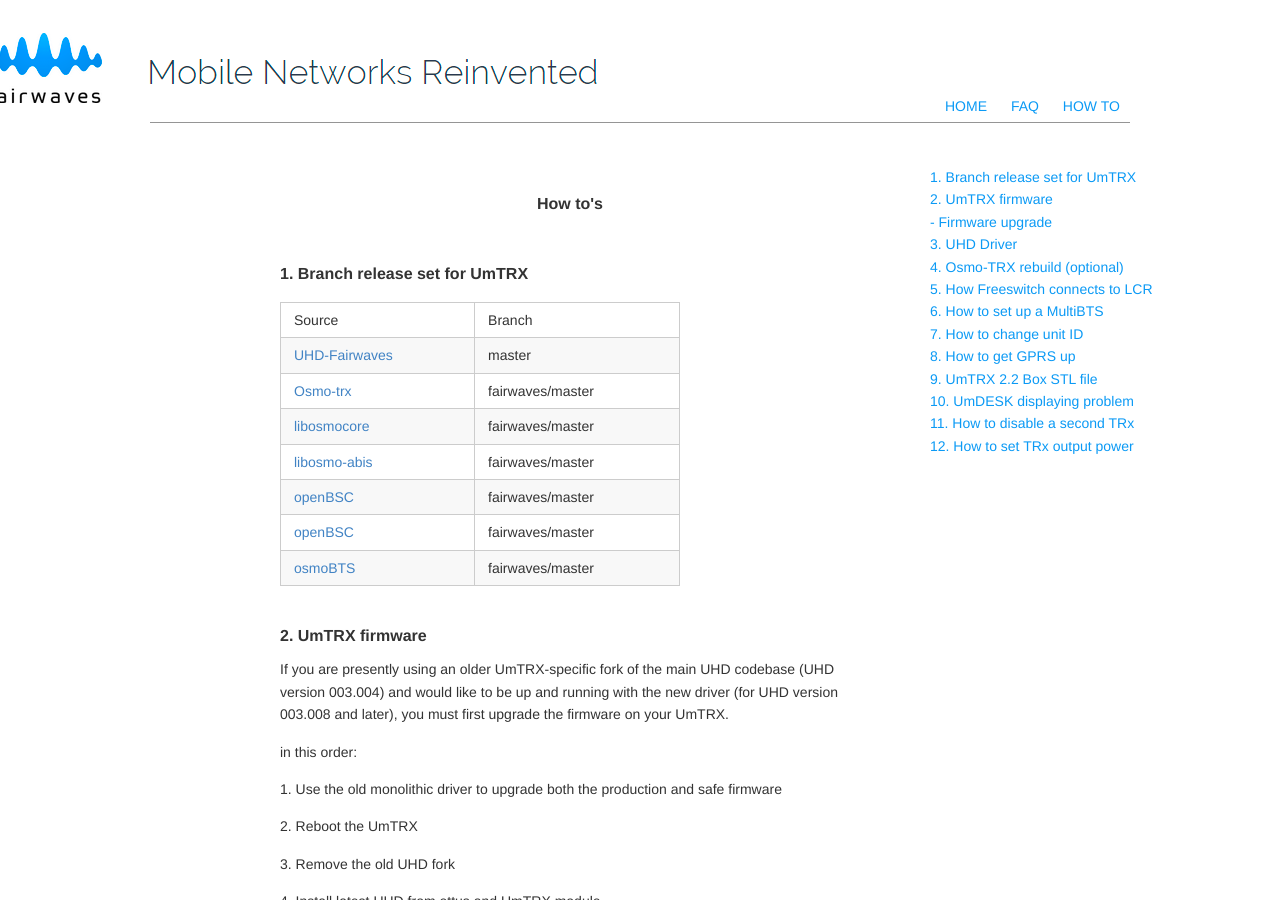
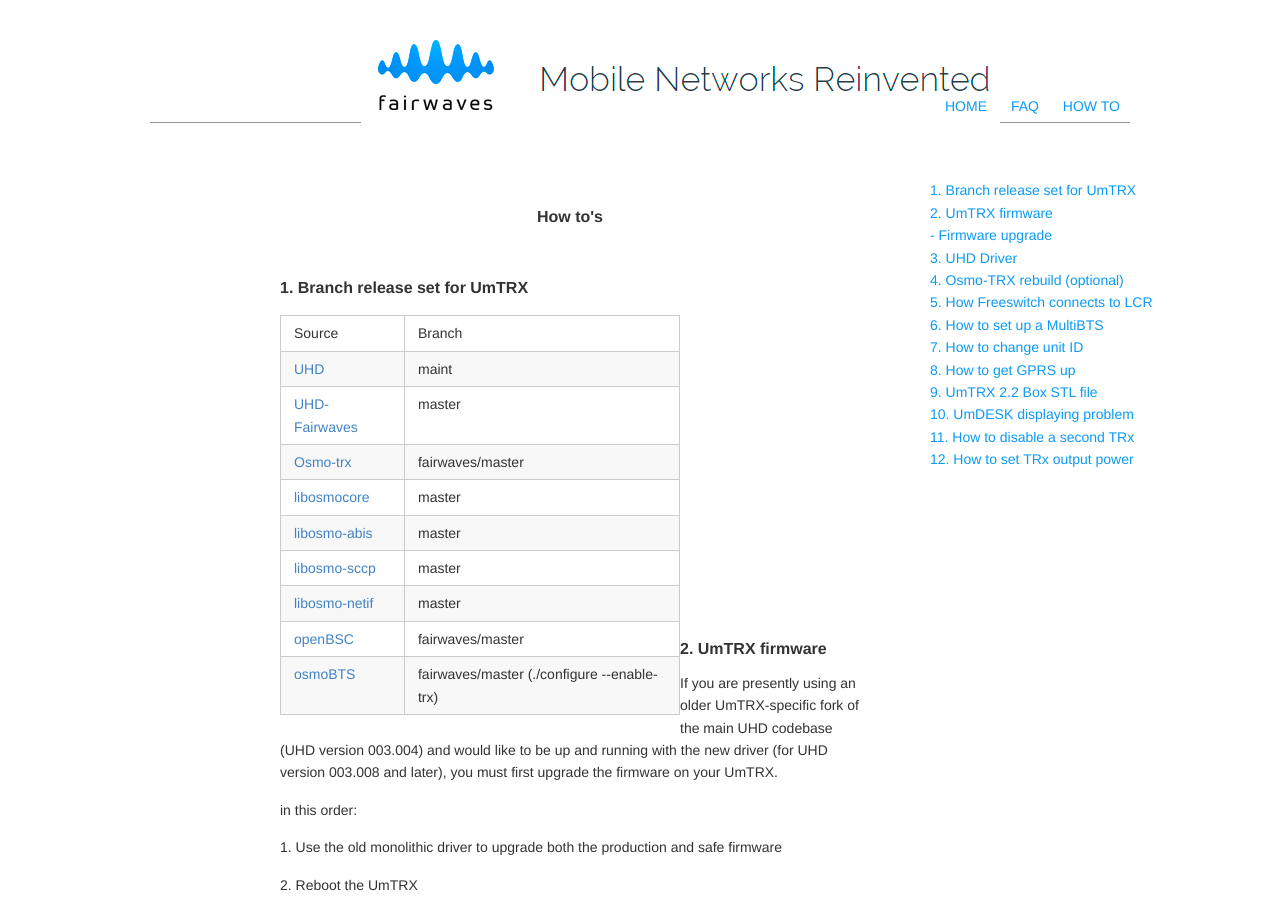
Before and after one commit to fairwaves/um-docs, a Jekyll site: the page how_to's.html, which Jekyll copies as it is, in a window 1280 px wide and 900 px high. Built offline with Jekyll 4.4.1, drawn with Linux system fonts in a browser that asks for light colours.

Commit message:
Branch release set update
-Branch release set update
-Statistics added

```diff
--- a/how_to's.html
+++ b/how_to's.html
@@ -1,8 +1,21 @@
-<html class="global desktop"><head><meta name="viewport" content="user-scalable=yes,width=device-width,initial-scale=1"><style type="text/css">html,body,div,span,applet,object,iframe,h1,h2,h3,h4,h5,h6,p,blockquote,pre,a,abbr,acronym,address,big,cite,code,del,dfn,em,img,ins,kbd,q,s,samp,small,strike,strong,sub,sup,tt,var,b,u,i,center,dl,dt,dd,ol,ul,li,fieldset,form,label,legend,table,caption,tbody,tfoot,thead,tr,th,td,article,aside,canvas,details,embed,figure,figcaption,footer,header,hgroup,menu,nav,output,ruby,section,summary,time,mark,audio,video{margin:0;padding:0;border:0;font-size:100%;font:inherit;vertical-align:baseline}article,aside,details,figcaption,figure,footer,header,hgroup,menu,nav,section{display:block}body{line-height:1}ol,ul{list-style:none}blockquote,q{quotes:none}blockquote:before,blockquote:after,q:before,q:after{content:'';content:none}table{border-collapse:collapse;border-spacing:0}body{-webkit-text-size-adjust:none}</style><style type="text/css">*,*:before,*:after{-moz-box-sizing:border-box;-webkit-box-sizing:border-box;box-sizing:border-box}</style><meta name="viewport" content="initial-scale=1">
+<!DOCTYPE html>
+<html class="global desktop">
+<head>
+<meta name="viewport" content="user-scalable=yes,width=device-width,initial-scale=1"><style type="text/css">html,body,div,span,applet,object,iframe,h1,h2,h3,h4,h5,h6,p,blockquote,pre,a,abbr,acronym,address,big,cite,code,del,dfn,em,img,ins,kbd,q,s,samp,small,strike,strong,sub,sup,tt,var,b,u,i,center,dl,dt,dd,ol,ul,li,fieldset,form,label,legend,table,caption,tbody,tfoot,thead,tr,th,td,article,aside,canvas,details,embed,figure,figcaption,footer,header,hgroup,menu,nav,output,ruby,section,summary,time,mark,audio,video{margin:0;padding:0;border:0;font-size:100%;font:inherit;vertical-align:baseline}article,aside,details,figcaption,figure,footer,header,hgroup,menu,nav,section{display:block}body{line-height:1}ol,ul{list-style:none}blockquote,q{quotes:none}blockquote:before,blockquote:after,q:before,q:after{content:'';content:none}table{border-collapse:collapse;border-spacing:0}body{-webkit-text-size-adjust:none}</style><style type="text/css">*,*:before,*:after{-moz-box-sizing:border-box;-webkit-box-sizing:border-box;box-sizing:border-box}</style><meta name="viewport" content="initial-scale=1">
 
 <link rel="stylesheet" type="text/css" href="global.css">
+<script>
+  (function(i,s,o,g,r,a,m){i['GoogleAnalyticsObject']=r;i[r]=i[r]||function(){
+  (i[r].q=i[r].q||[]).push(arguments)},i[r].l=1*new Date();a=s.createElement(o),
+  m=s.getElementsByTagName(o)[0];a.async=1;a.src=g;m.parentNode.insertBefore(a,m)
+  })(window,document,'script','//www.google-analytics.com/analytics.js','ga');
+
+  ga('create', 'UA-69984948-1', 'auto');
+  ga('send', 'pageview');
+
+</script>
 <title>Fairwaves</title>
-	</head>
+
 <body class="homepage">
 	<div class="wrapper">
 
@@ -347,7 +360,11 @@
     <td>Branch</td>
   </tr>
   <tr>
-    <td><a href="ht://githtpsomub.c/fairwaves/UHD-Fairwaves.git">UHD-Fairwaves</a></td>
+    <td><a href="https://github.com/EttusResearch/uhd">UHD</a></td>
+    <td>maint</td>
+  </tr>
+  <tr>
+    <td><a href="https://github.com/fairwaves/UHD-Fairwaves">UHD-Fairwaves</a></td>
     <td>master</td>
   </tr>
   <tr>
@@ -356,15 +373,19 @@
   </tr>
   <tr>
     <td><a href="http://git.osmocom.org/libosmocore">libosmocore</a></td>
-    <td> fairwaves/master</td>
+    <td>master</td>
   </tr>
   <tr>
     <td><a href="http://git.osmocom.org/libosmo-abis">libosmo-abis</a></td>
-    <td>fairwaves/master</td>
+    <td>master</td>
   </tr>
   <tr>
-    <td><a href="http://git.osmocom.org/openbsc">openBSC</a></td>
-    <td>fairwaves/master</td>
+    <td><a href="http://git.osmocom.org/libosmo-sccp">libosmo-sccp</a></td>
+    <td>master</td>
+  </tr>
+  <tr>
+    <td><a href="http://git.osmocom.org/libosmo-netif">libosmo-netif</a></td>
+    <td>master</td>
   </tr>
   <tr>
     <td><a href="http://git.osmocom.org/openbsc">openBSC</a></td>
@@ -372,7 +393,7 @@
   </tr>
   <tr>
     <td><a href="http://git.osmocom.org/osmo-bts">osmoBTS</a></td>
-    <td>fairwaves/master</td>
+    <td>fairwaves/master (./configure --enable-trx)</td>
   </tr>
 </table>
   <br><br><br><br><br><br><br><br><br><br><br><br><br><br><br>
```
Also changed, not shown: markdown/How to.markdown (+6 -3 lines).
